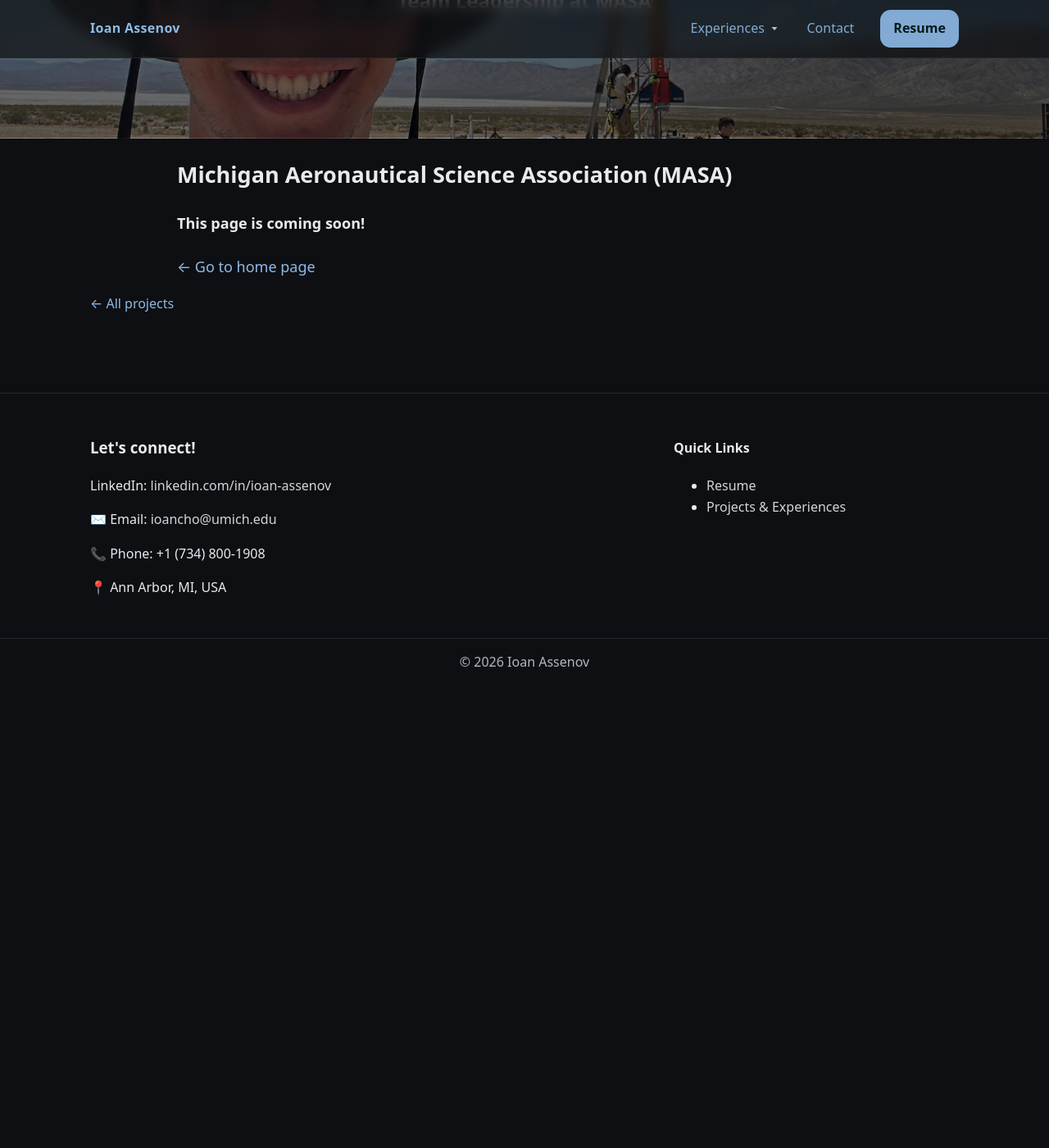
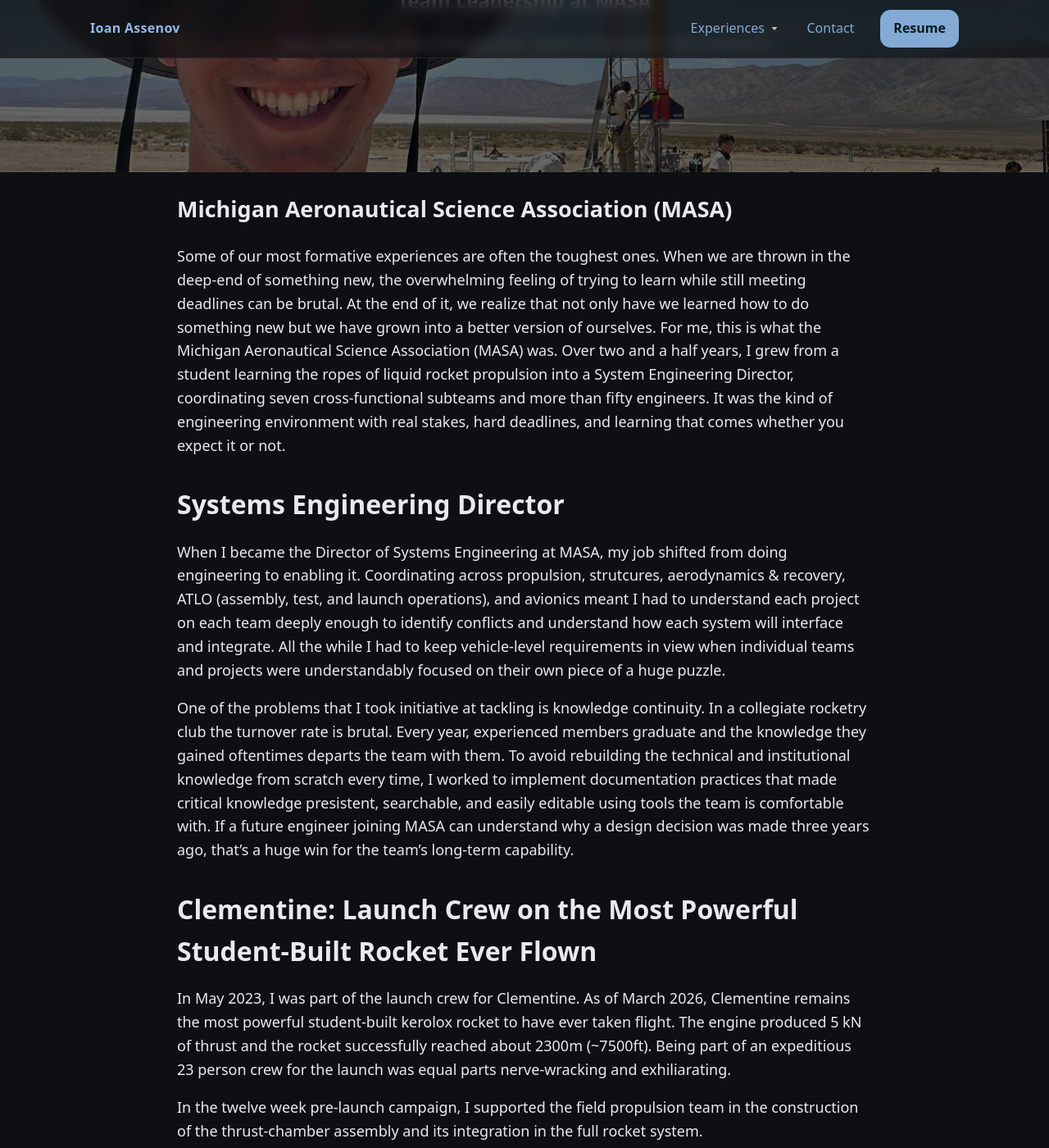
Before and after one commit to ioanassenov/ioanassenov.com, a Jekyll site: the page built from _experiences/clementine.md, in a window 1280 px wide and 1400 px high, scrolled down 237 px. Shown: the whole window at 82% size. Built offline with Jekyll 4.4.1, drawn with Linux system fonts in a browser that asks for light colours; before the commit the page ends 1074 px from its top, so only the background shows below that.

Commit message:
Write content of clementine page

```diff
--- a/_experiences/clementine.md
+++ b/_experiences/clementine.md
@@ -1,7 +1,7 @@
 ---
 title: "Team Leadership at MASA"
 summary: "Member of the Michigan Aeronautical Science Association for 2.5 years, contributing to propulsion, structures, and project management across multiple rockets."
-skills: []
+skills: ["Team Leadership", "Project Management", "Systems Engineering", "Documentation"]
 hero: "/assets/img/projects/masa/ioanclem.jpg"
 date: 2023-07-01
 layout: experience
@@ -9,5 +9,18 @@
 
 # Michigan Aeronautical Science Association (MASA)
 
-#### This page is coming soon!
+Some of our most formative experiences are often the toughest ones. When we are thrown in the deep-end of something new, the overwhelming feeling of trying to learn while still meeting deadlines can be brutal. At the end of it, we realize that not only have we learned how to do something new but we have grown into a better version of ourselves. For me, this is what the Michigan Aeronautical Science Association (MASA) was. Over two and a half years, I grew from a student learning the ropes of liquid rocket propulsion into a System Engineering Director, coordinating seven cross-functional subteams and more than fifty engineers. It was the kind of engineering environment with real stakes, hard deadlines, and learning that comes whether you expect it or not.
+
+## Systems Engineering Director
+
+When I became the Director of Systems Engineering at MASA, my job shifted from doing engineering to enabling it. Coordinating across propulsion, strutcures, aerodynamics & recovery, ATLO (assembly, test, and launch operations), and avionics meant I had to understand each project on each team deeply enough to identify conflicts and understand how each system will interface and integrate. All the while I had to keep vehicle-level requirements in view when individual teams and projects were understandably focused on their own piece of a huge puzzle.
+
+One of the problems that I took initiative at tackling is knowledge continuity. In a collegiate rocketry club the turnover rate is brutal. Every year, experienced members graduate and the knowledge they gained oftentimes departs the team with them. To avoid rebuilding the technical and institutional knowledge from scratch every time, I worked to implement documentation practices that made critical knowledge presistent, searchable, and easily editable using tools the team is comfortable with. If a future engineer joining MASA can understand why a design decision was made three years ago, that's a huge win for the team's long-term capability.
+
+## Clementine: Launch Crew on the Most Powerful Student-Built Rocket Ever Flown
+
+In May 2023, I was part of the launch crew for Clementine. As of March 2026, Clementine remains the most powerful student-built kerolox rocket to have ever taken flight. The engine produced 5 kN of thrust and the rocket successfully reached about 2300m (~7500ft). Being part of an expeditious 23 person crew for the launch was equal parts nerve-wracking and exhiliarating.
+
+In the twelve week pre-launch campaign, I supported the field propulsion team in the construction of the thrust-chamber assembly and its integration in the full rocket system.
+
 [← Go to home page](/)
```
